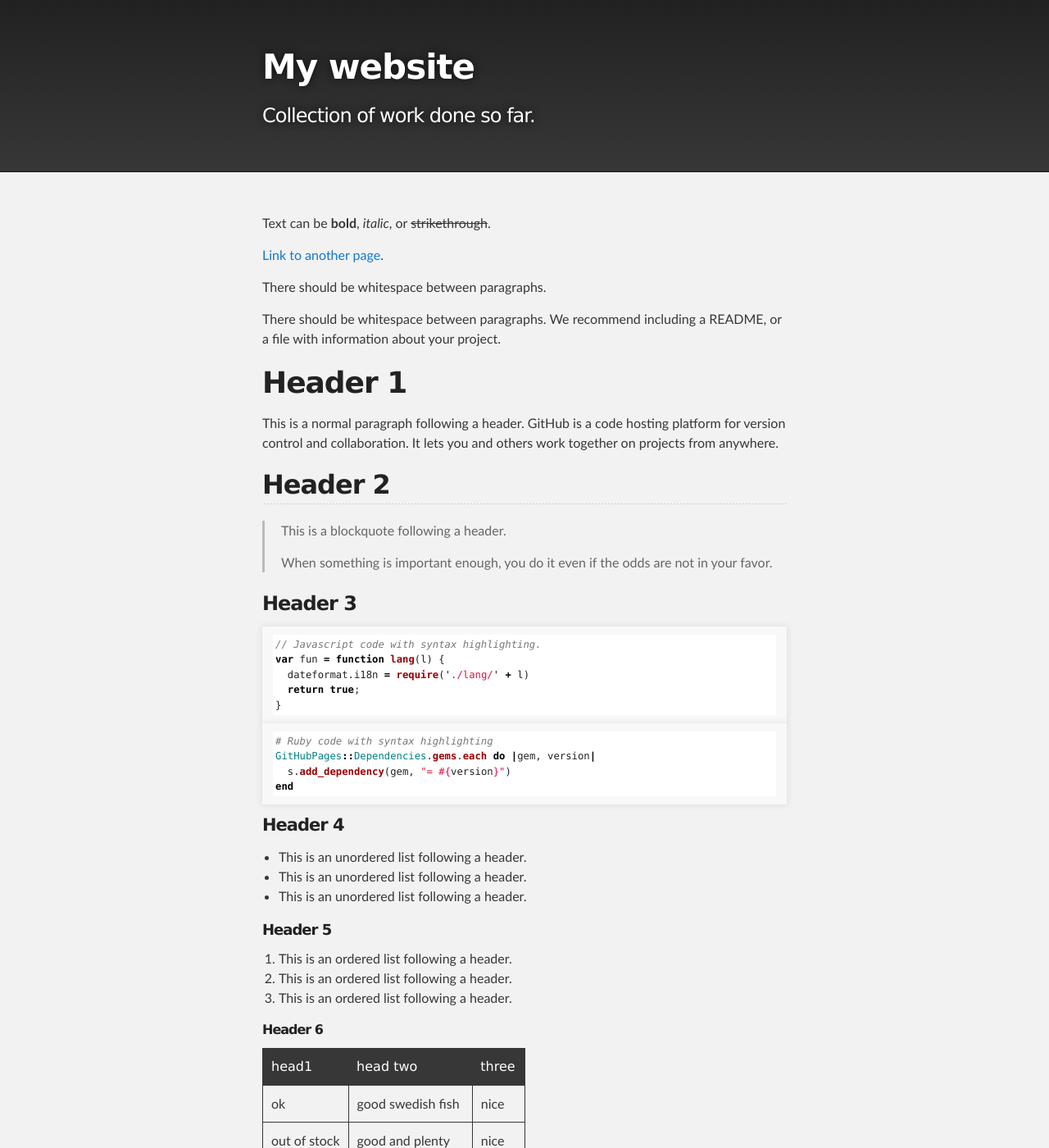
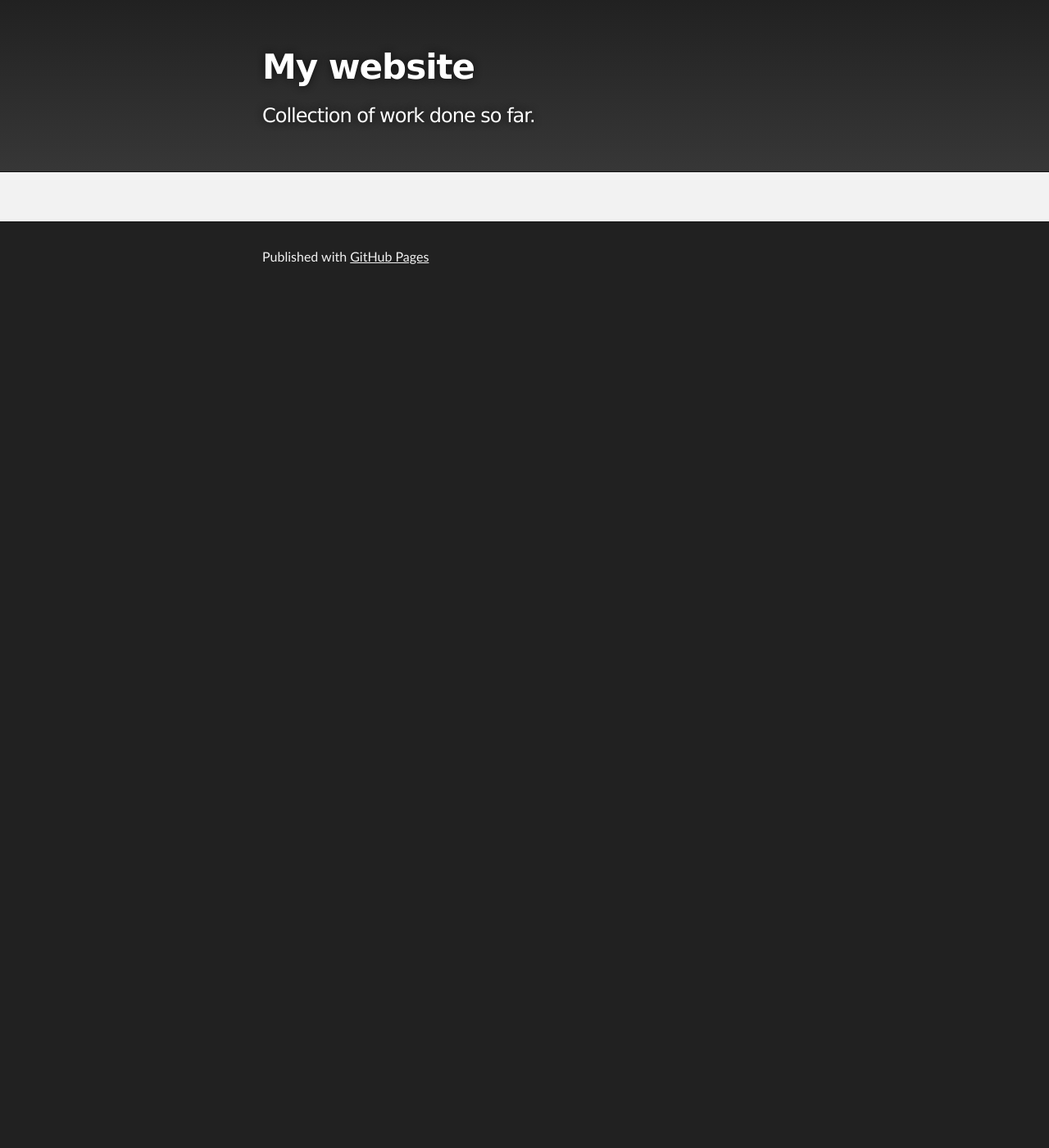
Before and after one commit to stefan-aleksic/stefan-aleksic.github.io, a Jekyll site: the page built from index.md, in a window 1280 px wide and 1400 px high. Shown: the whole window at 82% size. Built offline with Jekyll 4.4.1, drawn with Linux system fonts in a browser that asks for light colours; some of the changed text lies outside the part shown.

Commit message:
Update index.md

````diff
--- a/index.md
+++ b/index.md
@@ -1,123 +1,3 @@
 ---
 layout: default
 ---
-
-Text can be **bold**, _italic_, or ~~strikethrough~~.
-
-[Link to another page](./another-page.html).
-
-There should be whitespace between paragraphs.
-
-There should be whitespace between paragraphs. We recommend including a README, or a file with information about your project.
-
-# Header 1
-
-This is a normal paragraph following a header. GitHub is a code hosting platform for version control and collaboration. It lets you and others work together on projects from anywhere.
-
-## Header 2
-
-> This is a blockquote following a header.
->
-> When something is important enough, you do it even if the odds are not in your favor.
-
-### Header 3
-
-```js
-// Javascript code with syntax highlighting.
-var fun = function lang(l) {
-  dateformat.i18n = require('./lang/' + l)
-  return true;
-}
-```
-
-```ruby
-# Ruby code with syntax highlighting
-GitHubPages::Dependencies.gems.each do |gem, version|
-  s.add_dependency(gem, "= #{version}")
-end
-```
-
-#### Header 4
-
-*   This is an unordered list following a header.
-*   This is an unordered list following a header.
-*   This is an unordered list following a header.
-
-##### Header 5
-
-1.  This is an ordered list following a header.
-2.  This is an ordered list following a header.
-3.  This is an ordered list following a header.
-
-###### Header 6
-
-| head1        | head two          | three |
-|:-------------|:------------------|:------|
-| ok           | good swedish fish | nice  |
-| out of stock | good and plenty   | nice  |
-| ok           | good `oreos`      | hmm   |
-| ok           | good `zoute` drop | yumm  |
-
-### There's a horizontal rule below this.
-
-* * *
-
-### Here is an unordered list:
-
-*   Item foo
-*   Item bar
-*   Item baz
-*   Item zip
-
-### And an ordered list:
-
-1.  Item one
-1.  Item two
-1.  Item three
-1.  Item four
-
-### And a nested list:
-
-- level 1 item
-  - level 2 item
-  - level 2 item
-    - level 3 item
-    - level 3 item
-- level 1 item
-  - level 2 item
-  - level 2 item
-  - level 2 item
-- level 1 item
-  - level 2 item
-  - level 2 item
-- level 1 item
-
-### Small image
-
-![Octocat](https://github.githubassets.com/images/icons/emoji/octocat.png)
-
-### Large image
-
-![Branching](https://guides.github.com/activities/hello-world/branching.png)
-
-
-### Definition lists can be used with HTML syntax.
-
-<dl>
-<dt>Name</dt>
-<dd>Godzilla</dd>
-<dt>Born</dt>
-<dd>1952</dd>
-<dt>Birthplace</dt>
-<dd>Japan</dd>
-<dt>Color</dt>
-<dd>Green</dd>
-</dl>
-
-```
-Long, single-line code blocks should not wrap. They should horizontally scroll if they are too long. This line should be long enough to demonstrate this.
-```
-
-```
-The final element.
-```
````
